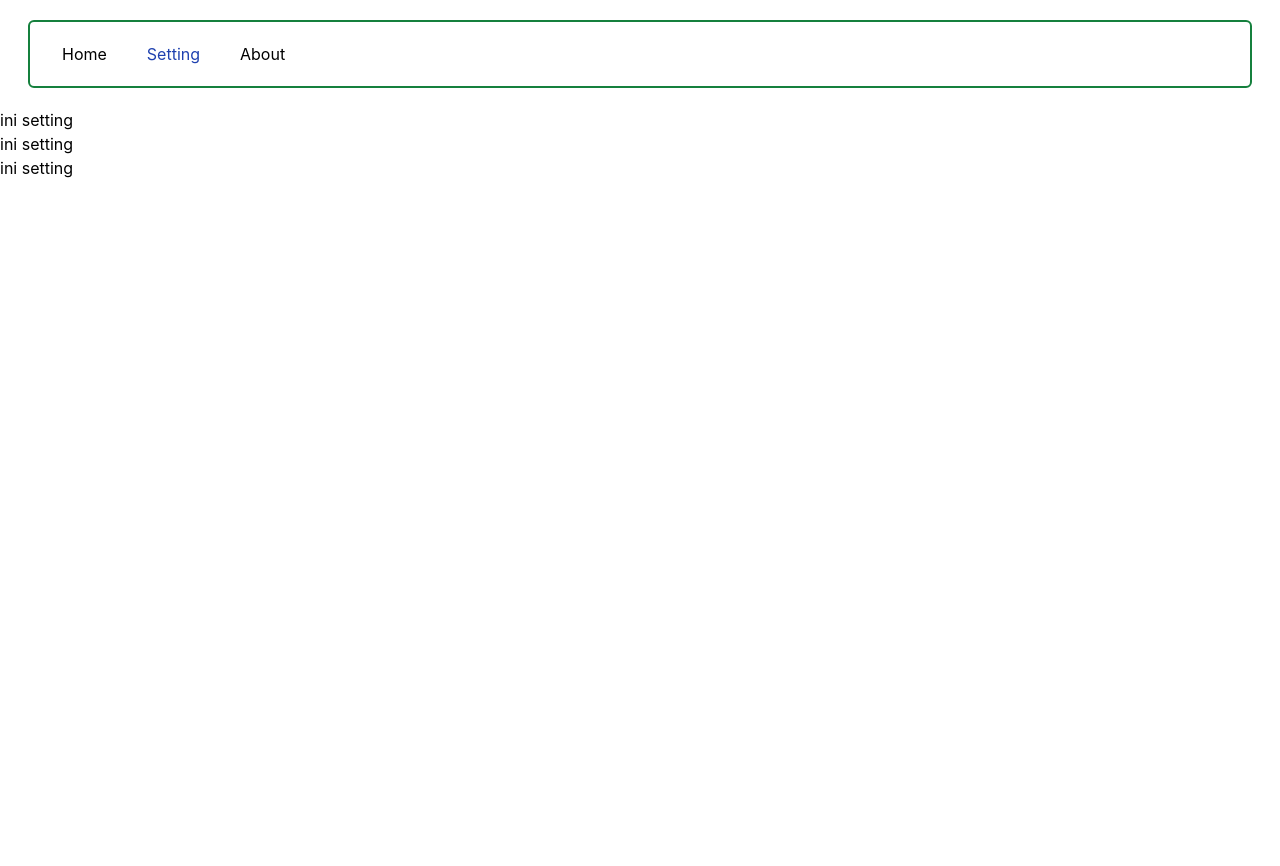
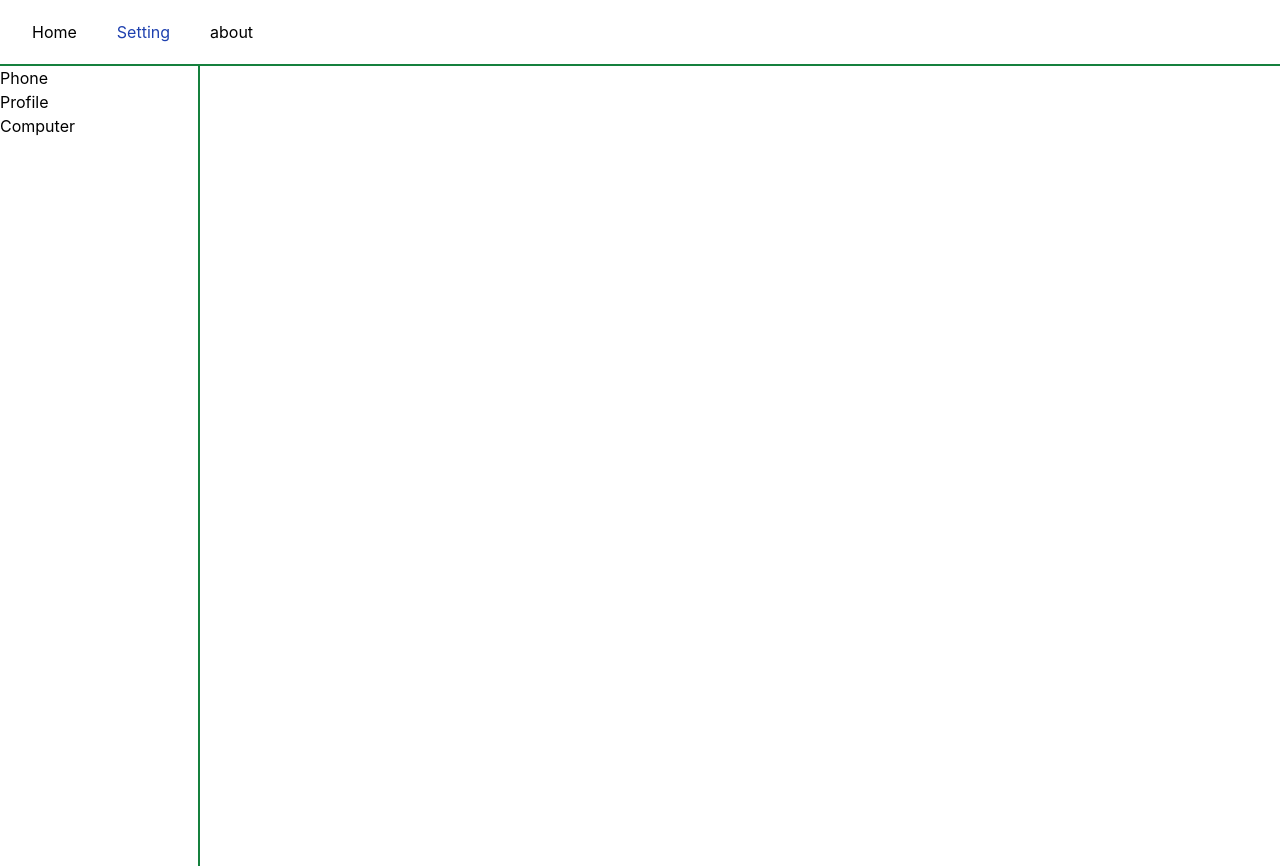
Before and after one commit to Wakype/belajar_reactjs, a React (Create React App) app: page /setting in a window 1280 px wide. Before the commit the page ends 800 px from the top, so only its background shows below. Built offline with nearby package versions, Linux system fonts and the light colour scheme.

Commit message:
React ROuter

```diff
--- a/src/App.js
+++ b/src/App.js
@@ -1,16 +1,12 @@
 import React from "react";
-import { Route, Routes, Link, NavLink } from "react-router-dom";
-import Home from "./pages/home";
-import Setting from "./pages/setting";
-import About from "./pages/about";
+import { Route, Routes, Link, NavLink, Navigate } from "react-router-dom";
 import Button from "./komponen/button";
-import Detail from "./pages/detail";
-import Detail2 from "./pages/detail2";
+import {Home, Setting, About, Detail, Detail2, NotFound, Computer, Phone, Profile} from "./pages"
 
 function App() {
   return (
     <React.Fragment>
-      <section className="space-x-10 border py-5 my-5 mx-7 rounded-md border-2 border-green-700">
+      <section className="space-x-10 py-5 border-b-2 border-green-700">
         {/* <Link to={'/'}>Home</Link>
         <Link to={'/setting'}>Setting</Link>
         <Link to={'/about'}>About</Link> */}
@@ -31,16 +27,25 @@ function App() {
           to={"/about"}
           style={({ isActive }) => (isActive ? { color: "red" } : undefined)}
         >
-          About
+          about
         </NavLink>
       </section>
+      <section className="">
       <Routes>
         <Route path="/" element={<Home label={"klik ini"} />} />
-        <Route path="/setting" element={<Setting />} />
+        <Route path="/setting" element={<Setting />}>
+          <Route path="profile" element={<Profile />}/>
+          <Route path="phone" element={<Phone />}/>
+          <Route path="computer" element={<Computer />}/>
+        </Route>
         <Route path="/about" element={<About />} />
         <Route path="/about/:id/" element={<Detail />} />
         <Route path="about/:id/:nama" element={<Detail2 />} />
+        <Route path="/error404" element={<NotFound />} />
+        <Route path="/home" element={<Navigate to="/" replace/>}/>
+        <Route path="*" element={<Navigate to="/error404" replace/>}/>
       </Routes>
+      </section>
     </React.Fragment>
   );
 }
--- /dev/null
+++ b/src/pages/index.js
@@ -0,0 +1,21 @@
+import About from "./about";
+import Detail from "./detail";
+import Detail2 from "./detail2";
+import Home from "./home";
+import NotFound from "./notFound";
+import Setting from "./setting";
+import Computer from "./setting/computer";
+import Phone from "./setting/phone";
+import Profile from "./setting/profile";
+
+export {
+    About,
+    Detail,
+    Detail2,
+    Home,
+    Setting,
+    Computer,
+    Phone,
+    Profile,
+    NotFound,
+}
--- /dev/null
+++ b/src/pages/notFound.jsx
@@ -0,0 +1,13 @@
+import React from 'react'
+
+const NotFound = () => {
+  return (
+    <div className="flex justify-center items-center flex-col h-screen">
+        <h1 className="text-center text-3xl font-bold">Error 404</h1>
+        <h4 className="text-center text-xl">Halaman tidak ditemukan</h4>
+        {/* <h4 className="text-center text-xl"></h4> */}
+    </div>
+  )
+}
+
+export default NotFound
--- a/src/pages/setting.jsx
+++ b/src/pages/setting.jsx
@@ -1,11 +1,19 @@
 import React from "react";
+import { Outlet, Link } from "react-router-dom";
 
 export default function Setting() {
   return (
     <div>
-      <h1>ini setting</h1>
-      <h1>ini setting</h1>
-      <h1>ini setting</h1>
+      <section className="">
+        <div className="flex flex-col h-screen border-r-2 w-[200px] border-green-700">
+          <Link to="/setting/phone">Phone</Link>
+          <Link to="/setting/profile">Profile</Link>
+          <Link to="/setting/computer">Computer</Link>
+        </div>
+      </section>
+      <section>
+        <Outlet />
+      </section>
     </div>
   );
 }
--- /dev/null
+++ b/src/pages/setting/computer.jsx
@@ -0,0 +1,9 @@
+import React from 'react'
+
+const Computer = () => {
+  return (
+    <div>Computer</div>
+  )
+}
+
+export default Computer
--- /dev/null
+++ b/src/pages/setting/phone.jsx
@@ -0,0 +1,9 @@
+import React from 'react'
+
+const Phone = () => {
+  return (
+    <div>Phone</div>
+  )
+}
+
+export default Phone
--- /dev/null
+++ b/src/pages/setting/profile.jsx
@@ -0,0 +1,9 @@
+import React from 'react'
+
+const Profile = () => {
+  return (
+    <div>Profile</div>
+  )
+}
+
+export default Profile
```
